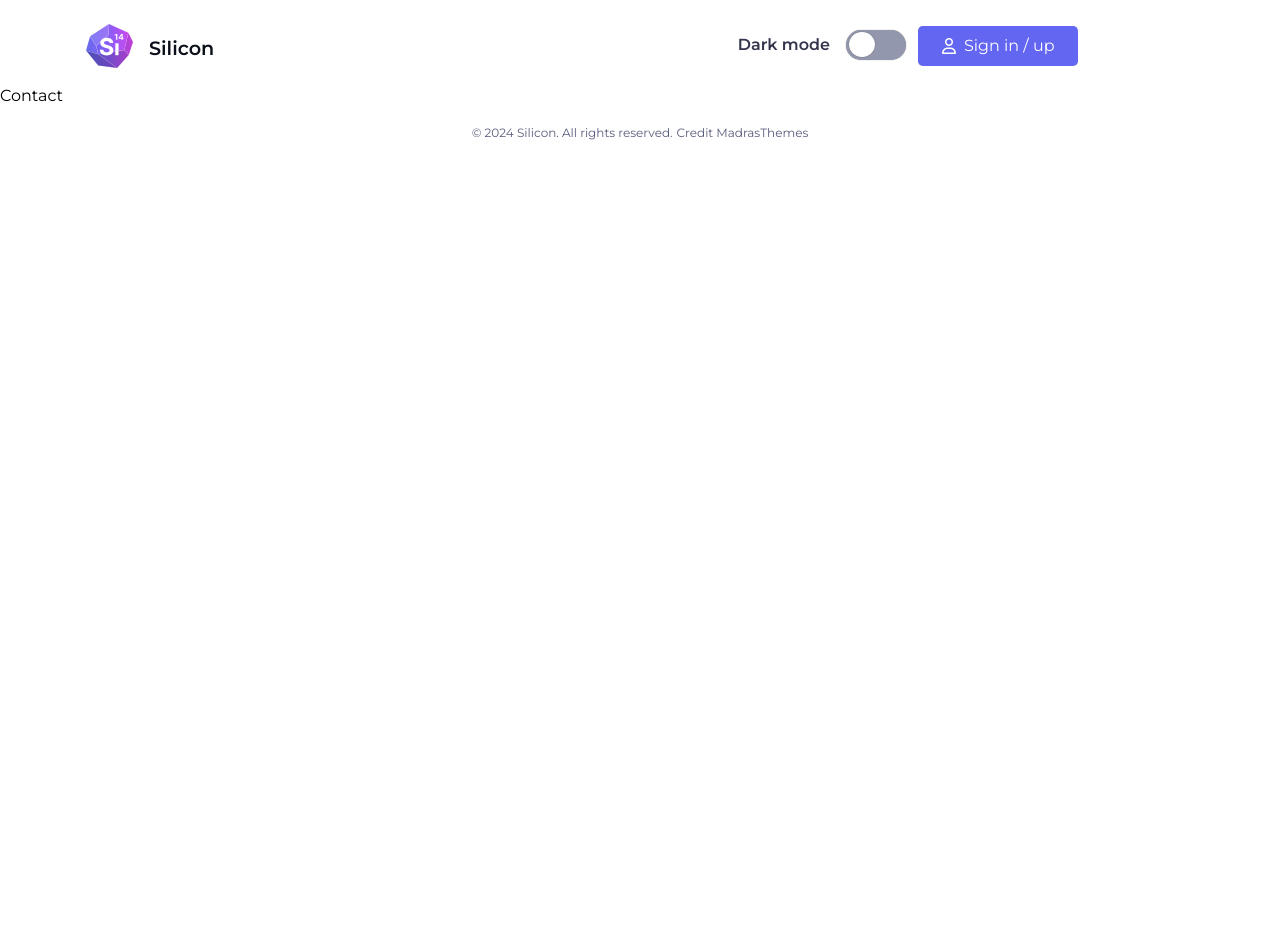
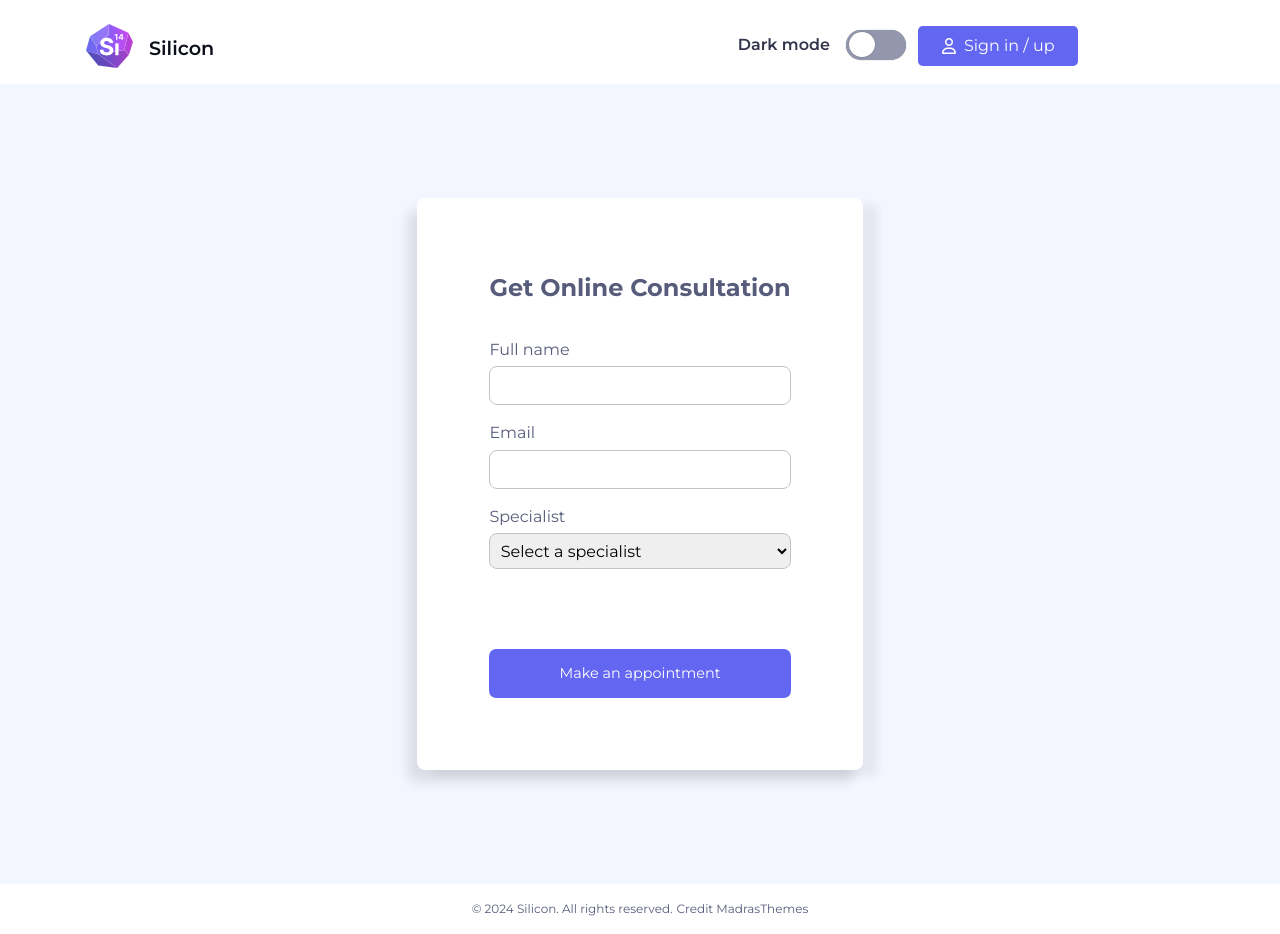
Before and after one commit to WavesOfPolyrhythm/Silicon-React, a React (Vite) app: page /contact in a window 1280 px wide. Before the commit the page ends 800 px from the top, so only its background shows below. Built offline with nearby package versions, Linux system fonts and the light colour scheme; no server answers.

Commit message:
making the browser routing work and adding a contact form with functional validation and API mangement

```diff
--- a/src/assets/css/style.css
+++ b/src/assets/css/style.css
@@ -106,6 +106,8 @@ img {
   --clr-bg-Review-Cards: #fff;
   --clr-bg-FAQ-Questions: #fff;
   --clr-bg-Subscribe: #F3F6FF;
+  --clr-bg-Contact: #F3F6FF;
+  --clr-bg-Form: #fff;
   --clr-white: #fff;
   --clr-logos-hover: #d4d7e53b;
   --clr-gray-100: #F3F6FF;
@@ -142,6 +144,8 @@ img {
     --clr-bg: #0B0F19;
     --clr-bg-nav: #060912e8;
     --clr-bg-HowSection: #0b0f19ee;
+    --clr-bg-Contact: #0b0f19ee;
+    --clr-bg-Form: #ffffff4f;
     --clr-bg-Reviews: #0b0f19ee;
     --clr-bg-Review-Cards: #0b0f1942;
     --clr-bg-FAQ-Questions: #151729f6;
@@ -1620,3 +1624,88 @@ footer {
     }
     }
   }
+
+  /*CONTACT FORM ROUTING*/
+
+  .contact {
+    background-color: var(--clr-bg-Contact);
+  }
+
+  .space-y-1 > * + * { /* Kodidé från Jockes form validation video */
+    margin-top: 1rem;
+  }
+
+  .button {
+    background-color: var(--clr-primary);
+    color: var(--clr-white);
+    cursor: pointer;
+    text-decoration: none;
+    margin-top: 5rem;
+    width: 100%;
+    padding: .8rem;
+    font-size: 1rem;
+    border: 1px solid transparent;
+    border-radius: .5em;
+    cursor: pointer;
+    text-decoration: none;
+    font-weight: 400;
+    font-size: .9rem;
+
+    &:hover,
+    &:focus-visible {
+        background-color: var(--clr-gray-700);
+        color: var(--clr-white);
+    }
+  }
+
+  .form-group {
+    height: 100vh;
+    display: grid;
+    place-items: center;
+  }
+
+  .reg-form {
+    background-color: var(--clr-bg-Form);
+    box-shadow: -9px 12px 12px rgba(0, 0, 0, 0.1),
+        15px 6px 8px rgba(0, 0, 0, 0.06);
+    padding: 4.5rem;
+    border-radius: .5rem;
+    min-width: 400px;
+
+    h2 {
+      margin-bottom: 2rem;
+      color: var(--clr-text-body);
+    }
+  }
+
+  .form-label {
+    display: block;
+    margin-bottom: .3rem;
+    color: var(--clr-text-body);
+  }
+
+  .form-input {
+    font: inherit;
+    font-size: 1rem;
+    width: 100%;
+    padding: .4em;
+    border-radius: .5em;
+    border: 1px solid #c3c3c3;
+  }
+
+  .invalid-input {
+    color: firebrick;
+    font-size: .9rem;
+    display: none;
+  }
+
+  .error {
+    .form-input {
+      border-color: firebrick;
+
+    }
+
+    .invalid-input {
+      display: block;
+    }
+  }
--- a/src/components/NavBar.jsx
+++ b/src/components/NavBar.jsx
@@ -1,5 +1,5 @@
 import React from 'react'
-import { Link, NavLink } from 'react-router-dom'
+import { NavLink } from 'react-router-dom'
 
 
 const NavBar = () => {
@@ -7,7 +7,7 @@ const NavBar = () => {
 
       <ul id="nav-menu" className="nav-menu">
           <li>
-              <Link className="nav-link" to="/features">Features</Link>
+              <NavLink className="nav-link" to="/#features">Features</NavLink>
           </li>
           <li>
               <NavLink className="nav-link" to="/contact">Contact</NavLink>
--- a/src/components/SiliconLogo.jsx
+++ b/src/components/SiliconLogo.jsx
@@ -1,9 +1,5 @@
 import React from 'react'
 import LogoType from '../assets/images/p1-silicon-logo.svg'
-
-
-
-
 
 
 const SiliconLogo = () => {
--- a/src/views/Contact.jsx
+++ b/src/views/Contact.jsx
@@ -1,11 +1,136 @@
-import React from 'react'
+import React, { useState, useEffect } from 'react';
 
 const Contact = () => {
+  const [formData, setFormData] = useState({fullName: '', email: '', specialist: ''});
+  const [errors, setErrors] = useState({});
+  const [submitted, setSubmitted] = useState(false);
+
+  const emailRegex = /^[a-zA-Z0-9._%+-]+@[a-zA-Z0-9.-]+\.[a-zA-Z]{2,}$/; //Regex from Chat GPT
+
+  const handleChange = (e) => {
+    const { name, value } = e.target;
+    setFormData({...formData,[name]: value,});
+    setErrors((prevErrors) => ({...prevErrors,[name]: '',}));
+  };
+
+  const handleSubmit = async (e) => {
+    e.preventDefault();
+
+  const validateFields = () => {
+    const newErrors = {};
+
+    if (!formData.fullName.trim()) {
+      newErrors.fullName = 'Full name is required';
+    }
+    if (!emailRegex.test(formData.email)) {
+      newErrors.email = 'You need to enter a valid email address';
+    }
+    if (!formData.specialist) {
+      newErrors.specialist = 'Please select a specialist';
+    }
+
+    return newErrors;
+  };
+
+    const newErrors = validateFields();
+    setErrors(newErrors);
+
+    if (Object.keys(newErrors).length === 0) {
+      console.log('Form submitted successfully:', formData);
+      setSubmitted(true);
+
+      const res = await fetch('https://win24-assignment.azurewebsites.net/api/forms/consultation', {
+        method: 'post',
+        headers: {
+          'Content-type': 'application/json',
+        },
+        body: JSON.stringify(formData),
+      });
+
+      setFormData({ fullName: '', email: '', specialist: '' });
+      setSubmitted(true);
+    }
+  };
+
+  useEffect(() => {
+    if (submitted) {
+      const timer = setTimeout(() => {
+        setSubmitted(false);
+      }, 3000);
+
+      return () => clearTimeout(timer);
+    }
+  }, [submitted]);
+
+  if (submitted) {
+    return (
+      <div className="form-group">
+        <h2>Your appointment request has been submitted!</h2>
+      </div>
+    );
+  }
+
   return (
-    <div>
-      Contact
-    </div>
-  )
-}
+    <section className='contact'>
+      <div className="form-group">
+        <form onSubmit={handleSubmit} className="reg-form space-y-1" noValidate>
+          <h2>Get Online Consultation</h2>
 
-export default Contact
+          <div className={`input-group ${errors.fullName ? 'error' : ''}`}>
+            <label htmlFor="fullName" className="form-label">Full name</label>
+            <input
+              type="text"
+              id="fullName"
+              name="fullName"
+              value={formData.fullName}
+              onChange={handleChange}
+              className="form-input"
+              required
+            />
+            {errors.fullName && <p className="invalid-input">{errors.fullName}</p>}
+          </div>
+          <div className={`input-group ${errors.email ? 'error' : ''}`}>
+            <label htmlFor="email" className="form-label">Email</label>
+            <input
+              type="email"
+              id="email"
+              name="email"
+              value={formData.email}
+              onChange={handleChange}
+              className="form-input"
+              required
+            />
+            {errors.email && <p className="invalid-input">{errors.email}</p>}
+          </div>
+          <div className={`input-group ${errors.specialist ? 'error' : ''}`}>
+            <label className="form-label" htmlFor="specialist">Specialist</label>
+              <select
+                className="form-input"
+                id="specialist"
+                name="specialist"
+                value={formData.specialist}
+                onChange={handleChange}
+                required
+              >
+              <option value="" disabled>Select a specialist</option>
+              <option value="Specialist 1">Specialist 1</option>
+              <option value="Specialist 2">Specialist 2</option>
+              <option value="Specialist 3">Specialist 3</option>
+            </select>
+            {errors.specialist && <p className="invalid-input">{errors.specialist}</p>}
+          </div>
+          <button type="submit" className="button">Make an appointment</button>
+
+          {errors.submit && (
+            <div className="error-section">
+              <span className="error">{errors.submit}</span>
+            </div>
+          )}
+        </form>
+      </div>
+    </section>
+
+  );
+};
+
+export default Contact;
```
Also changed, not shown: src/App.jsx (+4 -4 lines).
